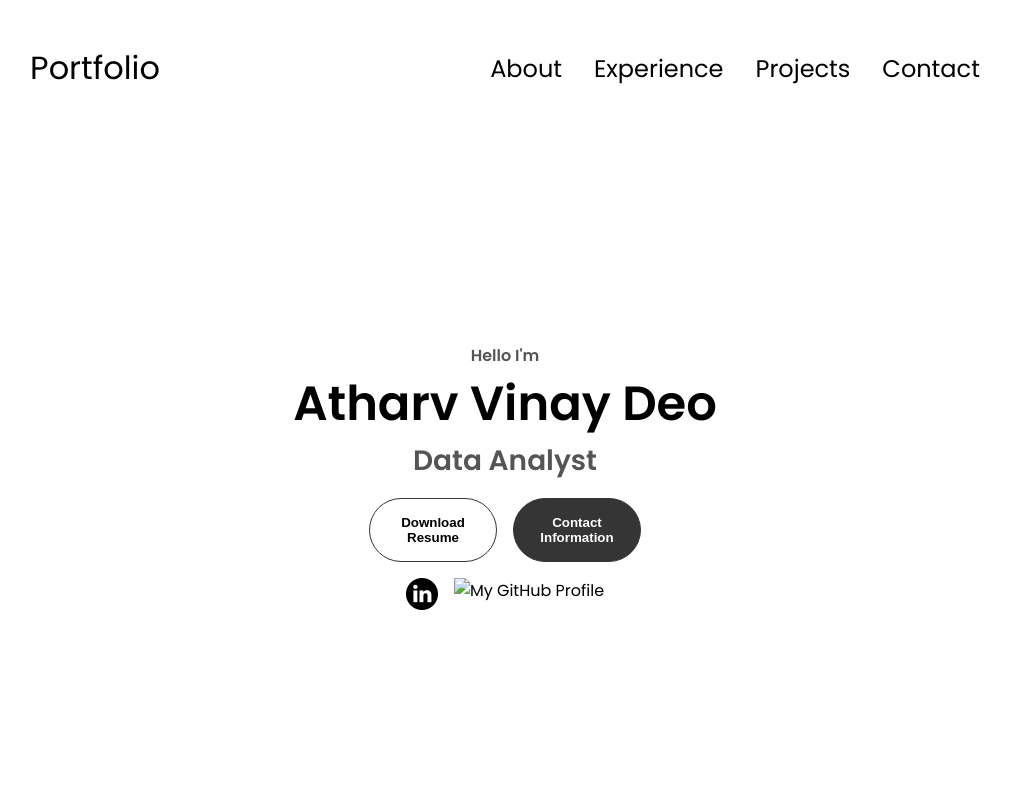
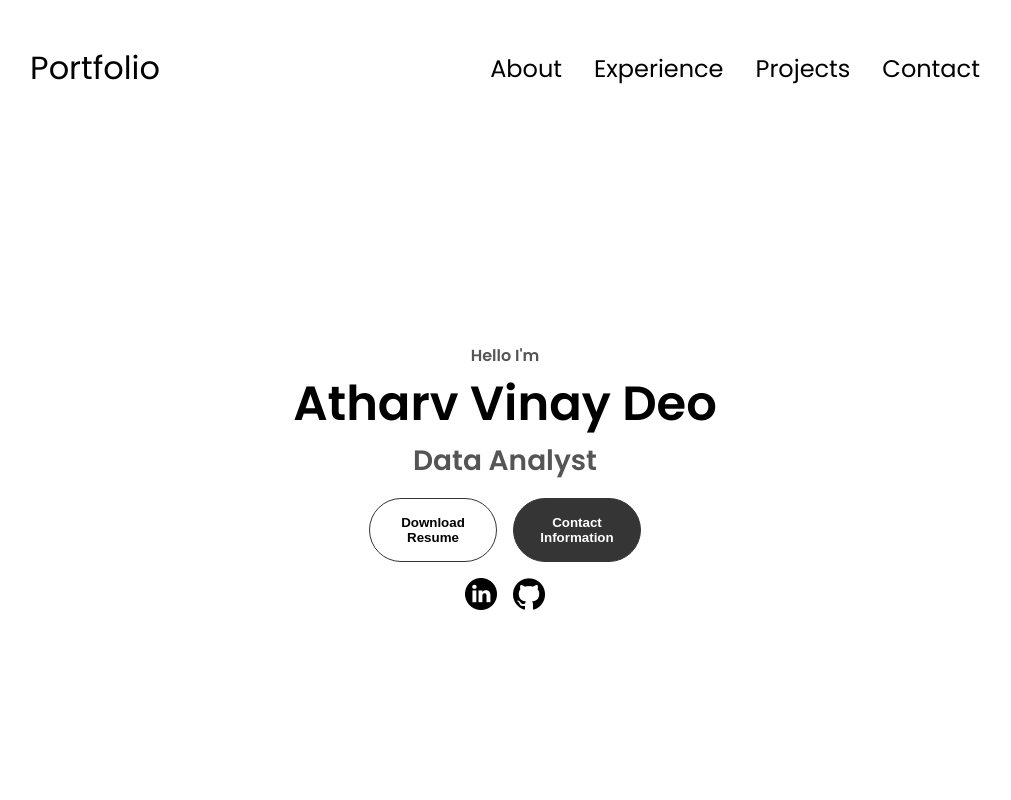
Before and after one commit to AtharvDeoGH/AtharvDeoGH.github.io, a plain HTML site: page index.html in a window 1280 px wide. Shown: the top 800 px of the page, without its empty margins (135-1146 px from the left). Drawn offline with Linux system fonts and the light colour scheme; files whose address does not match are found by name.

Commit message:
portfolio_commit_5

```diff
--- a/index.html
+++ b/index.html
@@ -54,7 +54,7 @@
       <div id="socials-container">
         <img src="/assets/linkedin.png" alt="My LinkedIn Profile" class="icon"
              onclick="location.href='https://www.linkedin.com/in/atharvdeo/'" />
-        <img src="/asstes/github.png" alt="My GitHub Profile" class="icon"
+        <img src="/assets/github.png" alt="My GitHub Profile" class="icon"
              onclick="location.href='https://github.com/AtharvDeoGH'" />
       </div>
     </div>
```
